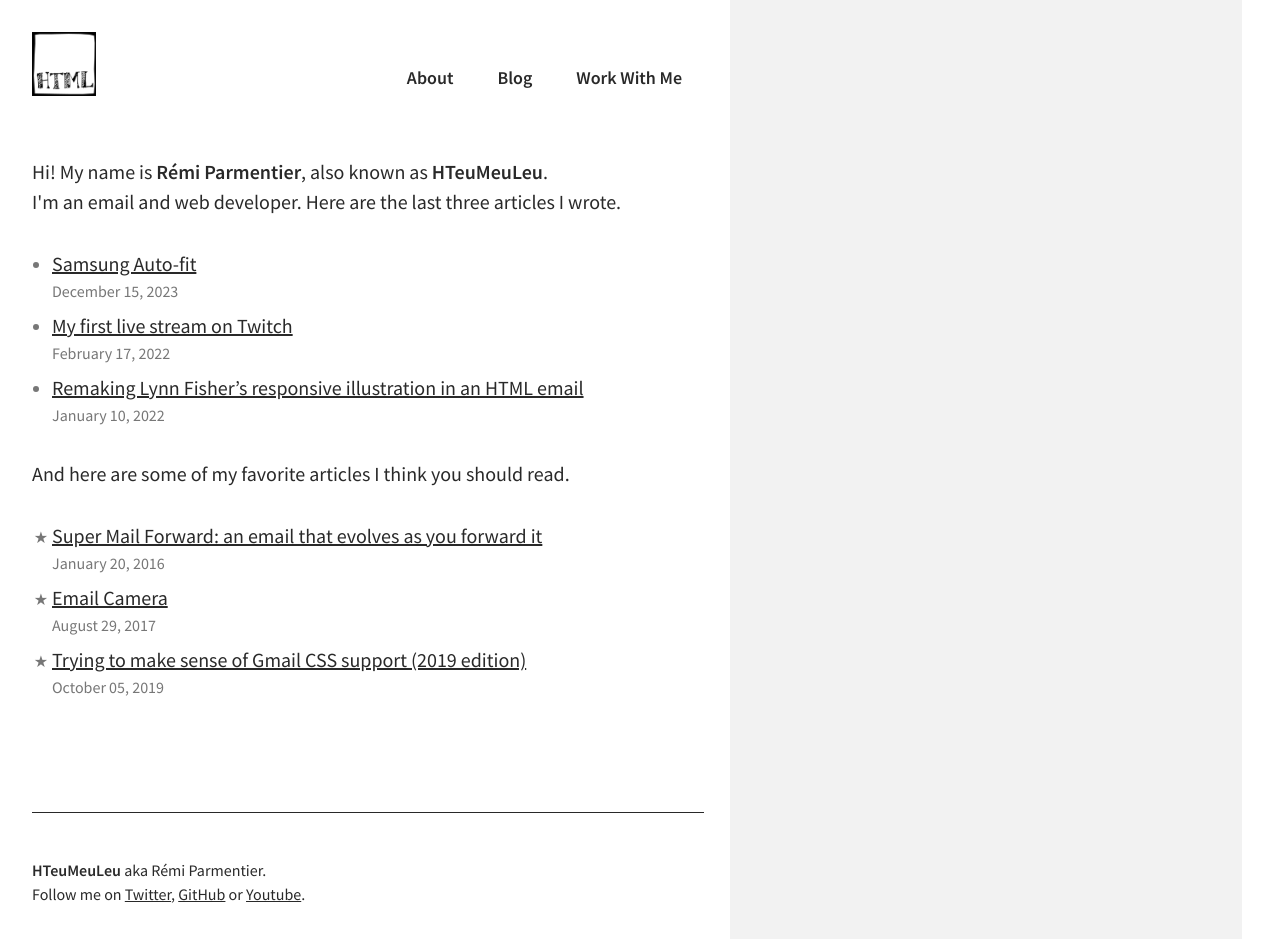
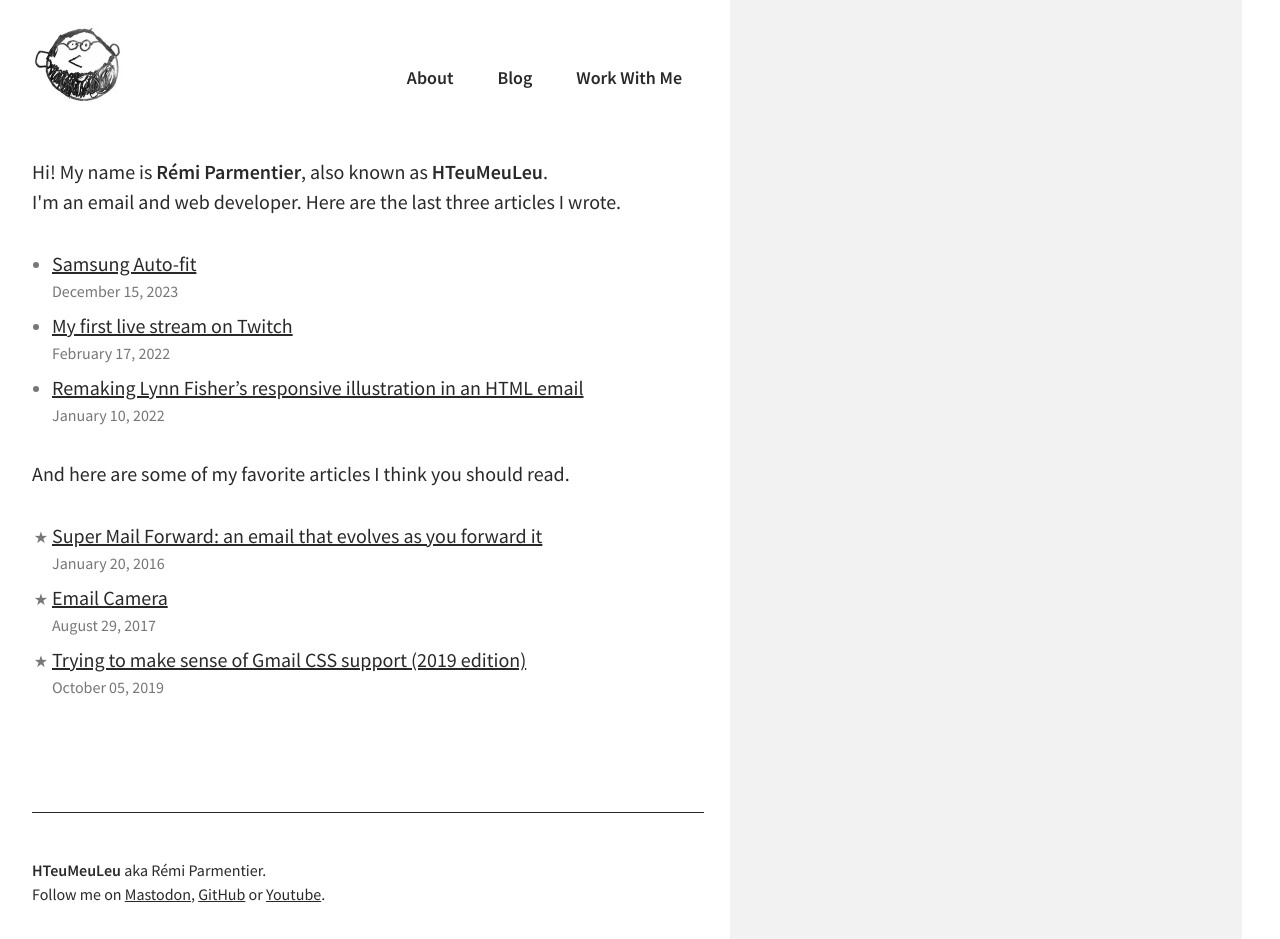
Before and after one commit to hteumeuleu/hteumeuleu.com, a Jekyll site: the page built from _pages/home.md, in a window 1280 px wide. Built offline with Jekyll 4.4.1, drawn with Linux system fonts in a browser that asks for light colours; our own code applies the rules of GitHub Pages for plain Markdown files.

Commit message:
feat: update avatar and link to mastodon

```diff
--- a/_layouts/default.html
+++ b/_layouts/default.html
@@ -21,7 +21,7 @@
 			{%- if page.url != "/" -%}
 				<a href="/" class="title">
 			{%- endif -%}
-			<img class="logo" src="{{ site.url }}/assets/images/icon.png" alt="{{ site.title }}" width="75" height="75" />
+			<img class="logo" src="{{ site.url }}/assets/images/avatar.webp" alt="{{ site.title }}" width="96" height="96" />
 			{%- if page.url != "/" -%}
 				</a>
 			{%- endif -%}
@@ -36,7 +36,7 @@
 		</main>
 		<footer class="footer" role="contentinfo">
 			<p><b>HTeuMeuLeu</b> <abbr title="also known as">aka</abbr> R&eacute;mi Parmentier.</p>
-			<p>Follow me on <a href="https://www.twitter.com/HTeuMeuLeu/">Twitter</a>, <a href="https://www.github.com/HTeuMeuLeu/">GitHub</a> or <a href="https://www.youtube.com/c/HTeuMeuLeu/">Youtube</a>.</p>
+			<p>Follow me on <a href="https://www.mastodon.social/@HTeuMeuLeu/">Mastodon</a>, <a href="https://www.github.com/HTeuMeuLeu/">GitHub</a> or <a href="https://www.youtube.com/c/HTeuMeuLeu/">Youtube</a>.</p>
 		</footer>
 	</div>
 </body>
--- a/_sass/_header.scss
+++ b/_sass/_header.scss
@@ -3,18 +3,19 @@
 	align-items: flex-end;
 	justify-content: space-between;
 	width: 100%;
-	min-height: rem(64px);
+	height: rem(64px);
 	margin-top: rem(32px);
 	margin-bottom: rem(64px);
 }
 
+.title {
+	align-self: center;
+}
+
 .logo {
-	width: rem(64px);
-	height: rem(64px);
-
-	@media (prefers-color-scheme: dark) {
-		outline: rem(4px) solid #fff;
-	}
+	align-self: center;
+	width: rem(96px);
+	height: rem(96px);
 }
 
 .nav {
--- a/_sass/_work.scss
+++ b/_sass/_work.scss
@@ -1,4 +1,8 @@
 .page--work {
+
+	.header .title {
+		visibility: hidden;
+	}
 
 	.avatar {
 		float: left;
```
Also changed, not shown: _pages/work.md (+1 -1 lines), assets/images/avatar.webp (added).
